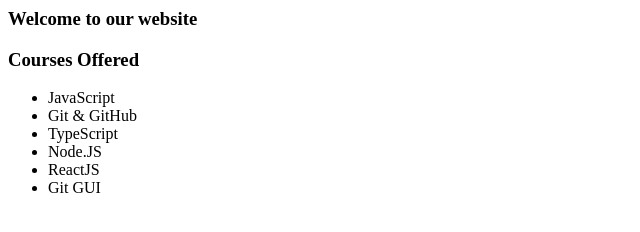
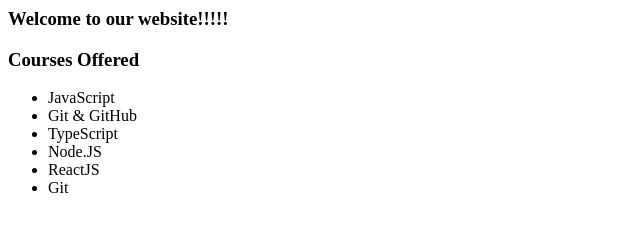
Before and after one commit to feb-git-2021/day4-june-2020, a plain HTML site: page index.html in a window 1280 px wide. Shown: the full height of the page, 0-640 px from the left. Drawn offline with Linux system fonts and the light colour scheme.

Commit message:
Update index.html in new_feature branch

```diff
--- a/index.html
+++ b/index.html
@@ -3,7 +3,7 @@
     <title>GitHub File</title>
   </head>
   <body>
-  <h3>Welcome to our website</h3>
+  <h3>Welcome to our website!!!!!</h3>
     <h3>Courses Offered</h3>
     <ul>
       <li>JavaScript</li>
@@ -11,7 +11,7 @@
       <li>TypeScript</li>
       <li>Node.JS</li>
       <li>ReactJS</li>
-      <li>Git GUI</li>
+      <li>Git</li>
     </ul>
 
   </body>
```
